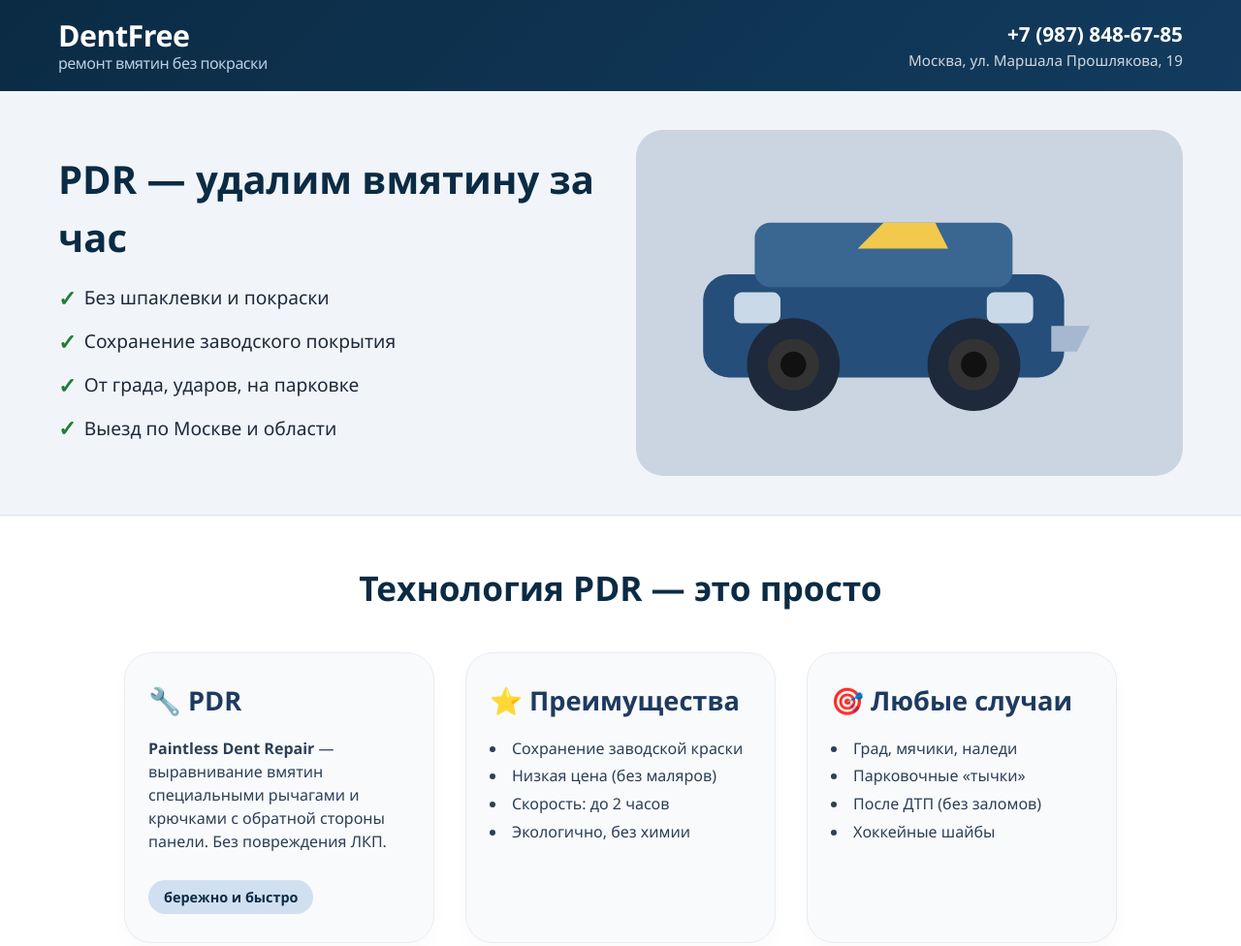
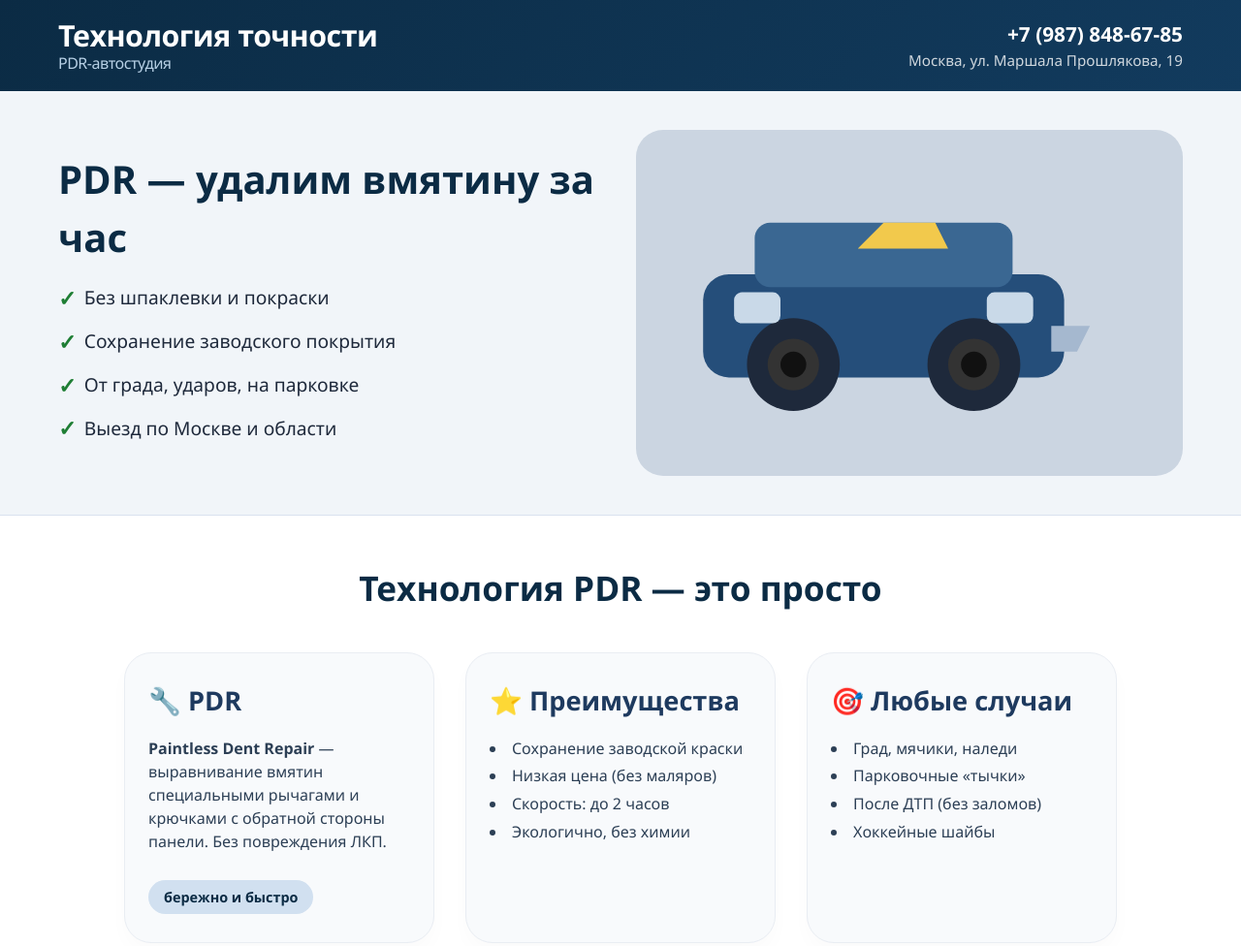
Before and after one commit to Georgy96/site_PDR, a plain HTML site: page index.html in a window 1280 px wide. Shown: the top 976 px of the page at 97% size. Drawn offline with Linux system fonts and the light colour scheme.

Commit message:
Update index.html

```diff
--- a/index.html
+++ b/index.html
@@ -352,7 +352,7 @@
     <header class="header">
         <div class="container">
             <div class="logo">
-                <h1>DentFree<span>ремонт вмятин без покраски</span></h1>
+                <h1>Технология точности<span>PDR-автостудия</span></h1>
             </div>
             <div class="contact-header">
                 <a href="tel:+79878486785">+7 (987) 848-67-85</a>
```
